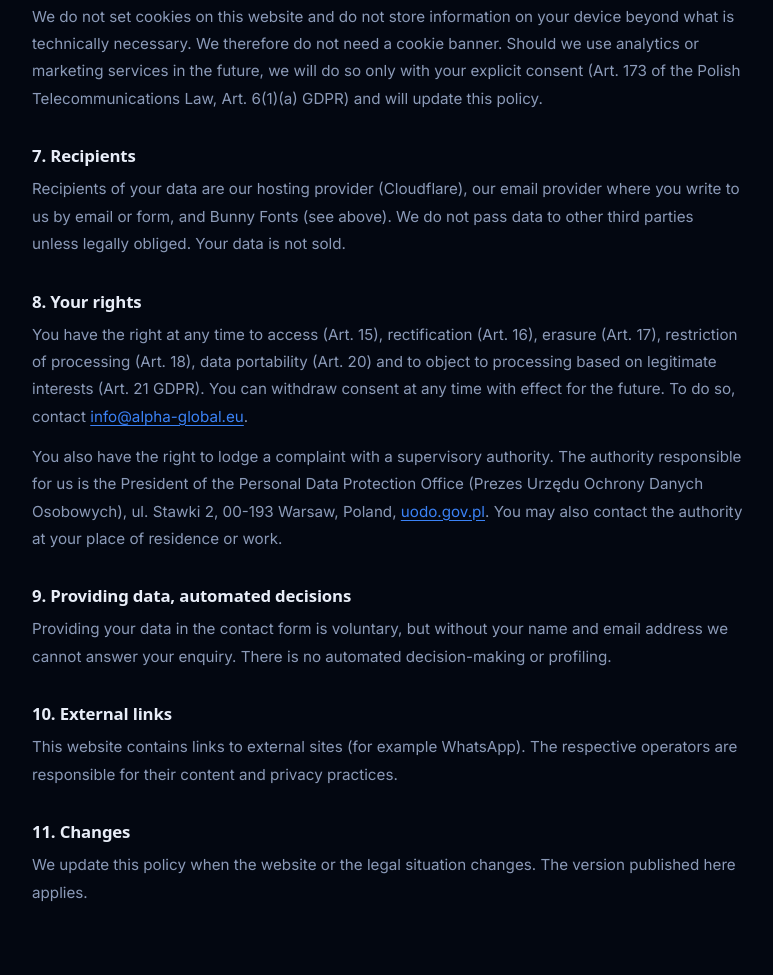
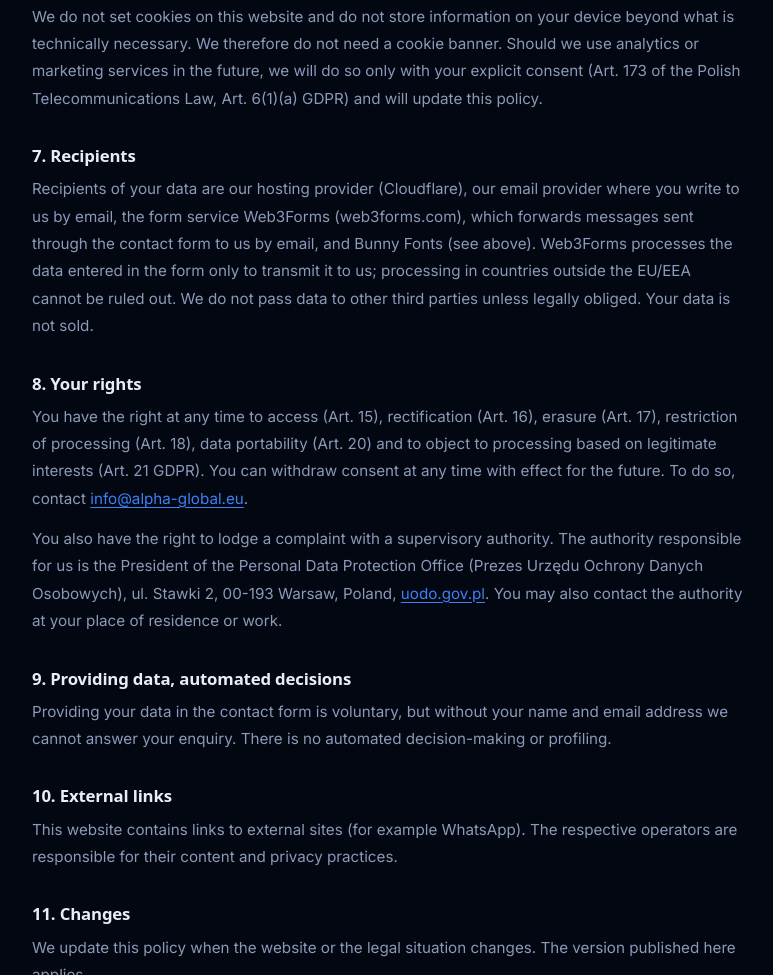
Before and after one commit to otproject1/alpha-global-website, a plain HTML site: page en/privacy/index.html in a window 1280 px wide. Shown: the part 1584-2559 px from the top of the page, without its empty margins (252-1025 px from the left). Drawn offline with Linux system fonts and the light colour scheme; a web font is replaced by a local one.

Commit message:
EN privacy: name Web3Forms as form service recipient
Co-Authored-By: Claude Sonnet 5.5 <noreply@anthropic.com>
Claude-Session: https://claude.ai/code/session_01LPeejNHBSgYcwPzZX1qbQW

```diff
--- a/en/privacy/index.html
+++ b/en/privacy/index.html
@@ -54,7 +54,7 @@
 <p>We do not set cookies on this website and do not store information on your device beyond what is technically necessary. We therefore do not need a cookie banner. Should we use analytics or marketing services in the future, we will do so only with your explicit consent (Art. 173 of the Polish Telecommunications Law, Art. 6(1)(a) GDPR) and will update this policy.</p>
 
 <h2>7. Recipients</h2>
-<p>Recipients of your data are our hosting provider (Cloudflare), our email provider where you write to us by email or form, and Bunny Fonts (see above). We do not pass data to other third parties unless legally obliged. Your data is not sold.</p>
+<p>Recipients of your data are our hosting provider (Cloudflare), our email provider where you write to us by email, the form service Web3Forms (web3forms.com), which forwards messages sent through the contact form to us by email, and Bunny Fonts (see above). Web3Forms processes the data entered in the form only to transmit it to us; processing in countries outside the EU/EEA cannot be ruled out. We do not pass data to other third parties unless legally obliged. Your data is not sold.</p>
 
 <h2>8. Your rights</h2>
 <p>You have the right at any time to access (Art. 15), rectification (Art. 16), erasure (Art. 17), restriction of processing (Art. 18), data portability (Art. 20) and to object to processing based on legitimate interests (Art. 21 GDPR). You can withdraw consent at any time with effect for the future. To do so, contact <a href="mailto:info@alpha-global.eu">info@alpha-global.eu</a>.</p>
```
